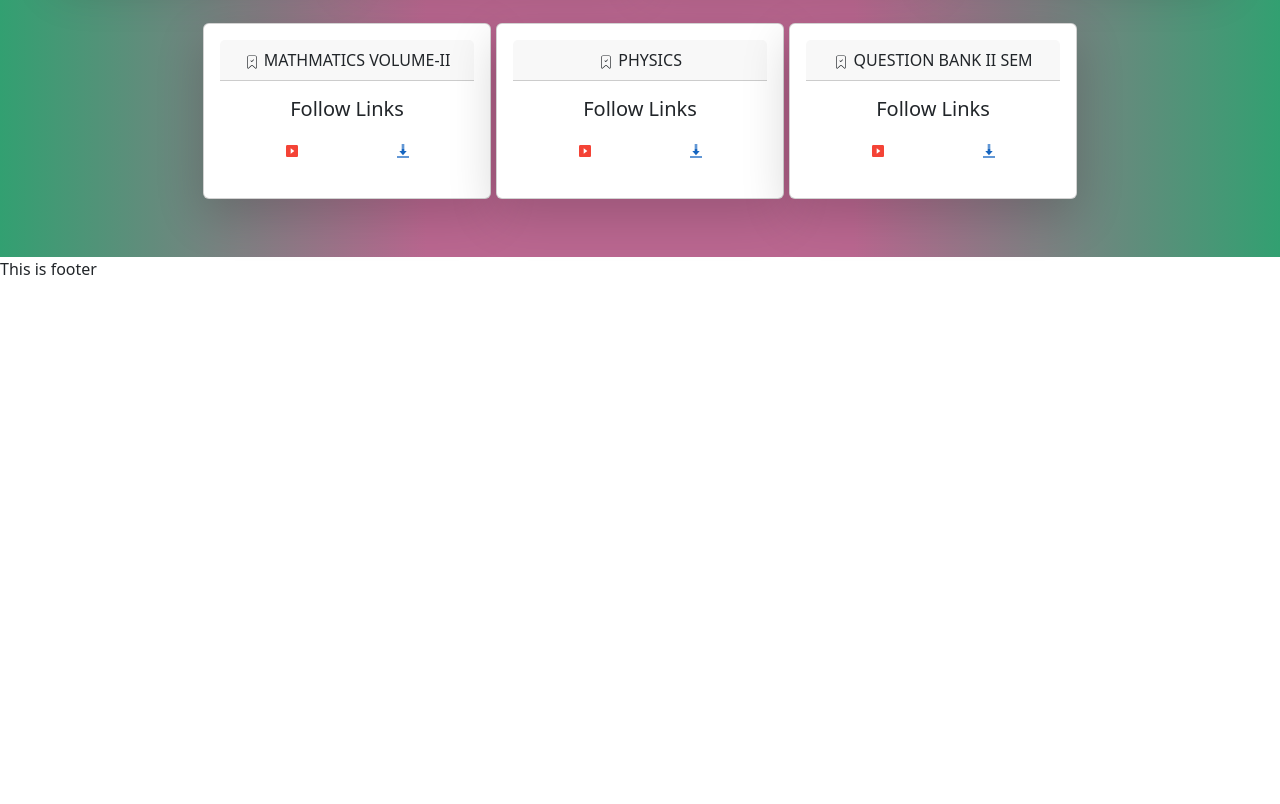
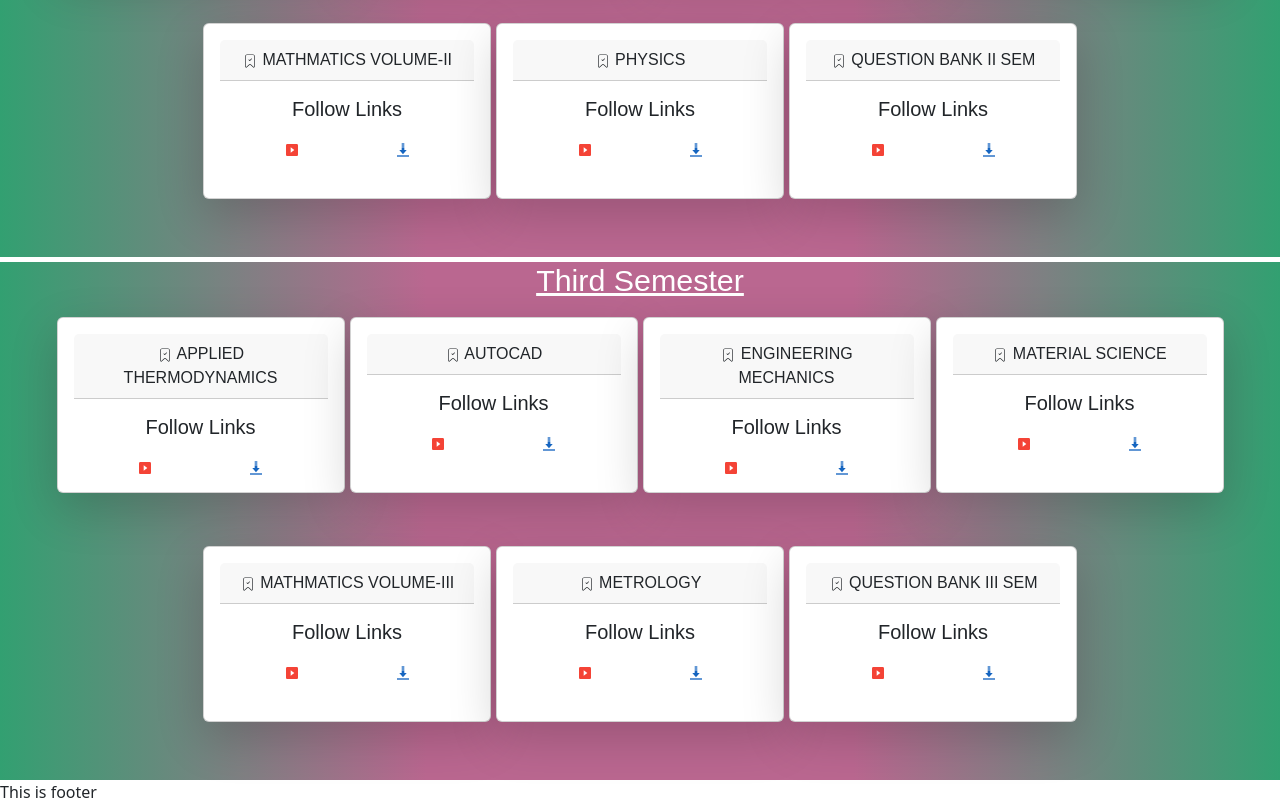
Before and after one commit to subashkumaryadav/SOMES-, a React (Create React App) app: page /notes in a window 1280 px wide. Shown: the part 900-1704 px from the top of the page. Before the commit the page ends 1181 px from the top, so only its background shows below. Built offline with nearby package versions, Linux system fonts and the light colour scheme.

Commit message:
wo-animation

```diff
--- a/src/data/notes/notes.json
+++ b/src/data/notes/notes.json
@@ -85,15 +85,64 @@
             "youtube": "https://youtu.be/9LNDTi5sxyk"
           },
            {
-            "id": 12,
+            "id": 13,
             "name": "PHYSICS",
             "drive": "https://drive.google.com/drive/folders/16feOV5LS277wOtvKc3PrdPnKpARa2onU?usp=drive_link",
             "youtube": "https://www.youtube.com/watch?v=a_Ip8LpQokw"
           },
            {
-            "id": 12,
+            "id": 14,
             "name": "QUESTION BANK II SEM",
             "drive": "https://drive.google.com/drive/folders/17R8aYm5U_bafKNQejjXHbmDTaVW_dBLt?usp=drive_link",
+            "youtube": "https://www.youtube.com"
+          }
+
+        ]
+      },
+      {
+        "id": 1003,
+        "sem": "Third Semester",
+        "Subjects": [
+          {
+            "id": 15,
+            "name": "APPLIED THERMODYNAMICS",
+            "drive": "https://drive.google.com/drive/folders/17rb4FLogkze0djI1Pi7s4NVJ777FwQEd?usp=drive_link",
+            "youtube": "https://youtu.be/9LNDTi5sxyk"
+          },
+          {
+            "id": 16,
+            "name": "AUTOCAD",
+            "drive": "https://drive.google.com/drive/folders/183kjG2USDBJZrgl7R5rYedBJwgQpGg3O?usp=drive_link",
+            "youtube": "https://youtu.be/It2jXzsXrVw"
+          },
+          {
+            "id": 17,
+            "name": "ENGINEERING MECHANICS",
+            "drive": "https://drive.google.com/drive/folders/1B8HQHqlElXNOIMW_ZM6oWyHp7bLAS-Gz?usp=drive_link",
+            "youtube": "https://youtu.be/Rzz_4YcdD_s"
+          },
+          {
+            "id": 18,
+            "name": "MATERIAL SCIENCE",
+            "drive": "https://drive.google.com/drive/folders/1AAc0kVfsJW9XuaUie8yepqtQQdZdClmq?usp=drive_link",
+            "youtube": "https://www.youtube.com"
+          },
+          {
+            "id": 19,
+            "name": "MATHMATICS VOLUME-III",
+            "drive": "https://drive.google.com/drive/folders/1AzAGlaFWXOyhKH84KKTDceGrJO4qIuCF?usp=drive_link",
+            "youtube": "https://www.youtube.com"
+          },
+           {
+            "id": 20,
+            "name": "METROLOGY",
+            "drive": "https://drive.google.com/drive/folders/1AW2ygAmfZp--BM3YPN_vIYvSKbWsy5Kw?usp=drive_link",
+            "youtube": "https://www.youtube.com"
+          },
+           {
+            "id": 21,
+            "name": "QUESTION BANK III SEM",
+            "drive": "https://drive.google.com/file/d/1E3uAZjfGaxfBg8iiCe438WdlgYhOGwAu/view?usp=drive_link",
             "youtube": "https://www.youtube.com"
           }
 
--- a/src/style/notes/note.module.css
+++ b/src/style/notes/note.module.css
@@ -1,10 +1,18 @@
-
-.note_head,.note_main {
+*{
+  html{
+    scroll-behavior: smooth
+  }
+}
+@import url('https://fonts.googleapis.com/css2?family=Josefin+Sans:wght@300;400&display=swap');
+.note_head ,.note_main {
   text-align: center;
   background-image: linear-gradient(to right, #32A071,#BA6790,#BA6790,#32A071);
   color: white;
+
+
 }
 .note_main {
+  font-family: 'Josefin Sans', sans-serif;
   margin-top: 5px;
 }
 .notes_subj{
```
